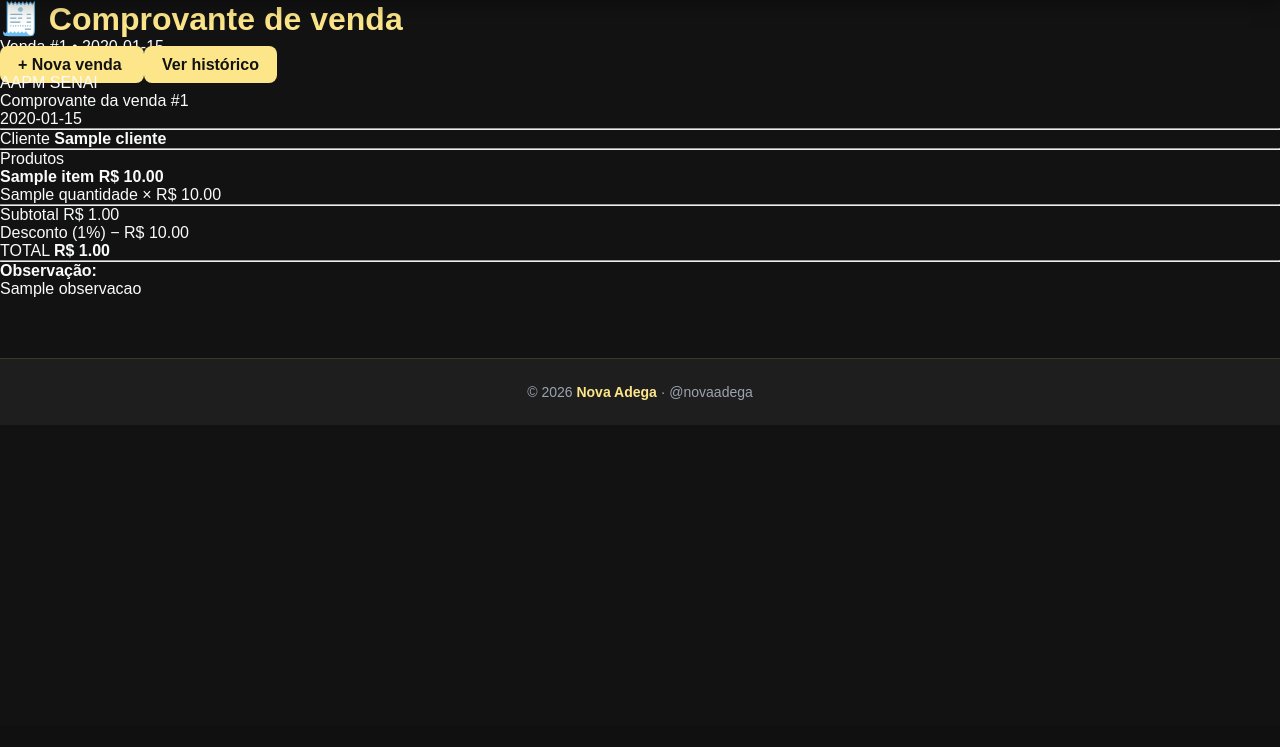
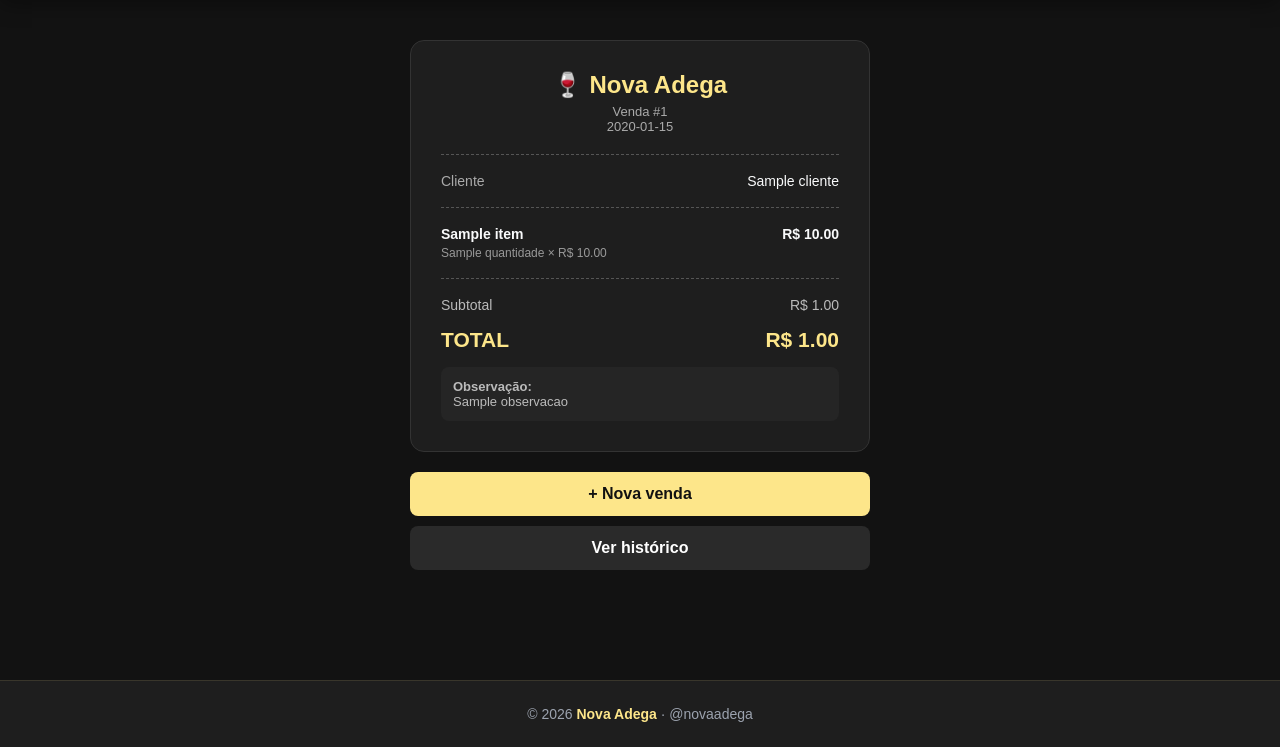
Before and after one commit to Jessy-Lima/Nova-Adega, a FastAPI app: template app/templates/pdv/comprovante.html in a window 1280 px wide. Shown: the part 75-822 px from the top of the page. Before the commit the page ends 500 px from the top, so only its background shows below. Run offline with FastAPI, Linux system fonts and the light colour scheme; the template is opened without the code that fills it: most values are stand-ins (such as "Sample title", 1, 10 or a date in 2020).

Commit message:
refactor: ajustar lógica de usuário e melhorar o layout do comprovante de venda

```diff
--- a/app/templates/pdv/comprovante.html
+++ b/app/templates/pdv/comprovante.html
@@ -1,109 +1,168 @@
 {% extends "base.html" %}
 
-
 {% block title %}
-
 Comprovante #{{ venda.id }} — Nova Adega
-
 {% endblock %}
-
 
 {% block styles %}
 
-<!-- <link rel="stylesheet" href="/static/CSS/pdv.css"> -->
+<style>
+
+    .comprovante-container {
+        width: 100%;
+        max-width: 500px;
+        margin: 40px auto;
+        padding: 0 20px 50px;
+    }
+
+    .cupom {
+        background: #1e1e1e;
+        border: 1px solid #333;
+        border-radius: 14px;
+        padding: 30px;
+        color: #f9fafb;
+    }
+
+    .titulo {
+        text-align: center;
+        font-size: 24px;
+        font-weight: 700;
+        color: #fde68a;
+        margin-bottom: 5px;
+    }
+
+    .subtitulo {
+        text-align: center;
+        color: #aaa;
+        font-size: 13px;
+        margin-bottom: 20px;
+    }
+
+    .linha-sep {
+        border: none;
+        border-top: 1px dashed #555;
+        margin: 18px 0;
+    }
+
+    .cliente {
+        display: flex;
+        justify-content: space-between;
+        gap: 20px;
+        font-size: 14px;
+    }
+
+    .cliente span:first-child {
+        color: #aaa;
+    }
+
+    .item {
+        margin-bottom: 15px;
+    }
+
+    .item-linha {
+        display: flex;
+        justify-content: space-between;
+        gap: 15px;
+        font-size: 14px;
+    }
+
+    .item-nome {
+        font-weight: 600;
+    }
+
+    .item-subtotal {
+        font-weight: 600;
+        white-space: nowrap;
+    }
+
+    .item-desc {
+        color: #999;
+        font-size: 12px;
+        margin-top: 4px;
+    }
+
+    .total-linha {
+        display: flex;
+        justify-content: space-between;
+        font-size: 14px;
+        margin-bottom: 8px;
+        color: #bbb;
+    }
+
+    .total-final {
+        display: flex;
+        justify-content: space-between;
+        font-size: 21px;
+        font-weight: 800;
+        color: #fde68a;
+        margin-top: 15px;
+    }
+
+    .observacao {
+        margin-top: 15px;
+        padding: 12px;
+        background: #252525;
+        border-radius: 8px;
+        font-size: 13px;
+        color: #bbb;
+    }
+
+    .botoes {
+        margin-top: 20px;
+        display: flex;
+        flex-direction: column;
+        gap: 10px;
+    }
+
+    .btn {
+        display: block;
+        text-align: center;
+        padding: 13px;
+        border-radius: 8px;
+        font-weight: 700;
+        text-decoration: none;
+    }
+
+    .btn-nova {
+        background: #fde68a;
+        color: #111;
+    }
+
+    .btn-hist {
+        background: #2a2a2a;
+        color: #fff;
+    }
+
+    .btn:hover {
+        opacity: 0.9;
+    }
+
+</style>
 
 {% endblock %}
 
 
 {% block content %}
 
+<main class="comprovante-container">
 
-<main class="pdv-container">
+    <div class="cupom">
 
+        <!-- CABEÇALHO -->
 
-    <!-- CABEÇALHO -->
-
-    <div class="pdv-page-header">
-
-
-        <div>
-
-            <h1>
-                🧾 Comprovante de venda
-            </h1>
-
-            <p>
-
-                Venda #{{ venda.id }}
-
-                •
-
-                {{ venda.criado_em.strftime('%d/%m/%Y %H:%M') }}
-
-            </p>
-
+        <div class="titulo">
+            🍷 Nova Adega
         </div>
 
+        <div class="subtitulo">
 
-        <div class="pdv-page-actions">
+            Venda #{{ venda.id }}
 
+            <br>
 
-            <a
-                href="/pdv"
-                class="btn btn-primary"
-            >
-
-                + Nova venda
-
-            </a>
-
-
-            <a
-                href="/pdv/historico"
-                class="btn btn-secondary"
-            >
-
-                Ver histórico
-
-            </a>
-
-
-        </div>
-
-
-    </div>
-
-
-    <!-- CUPOM -->
-
-    <section class="cupom">
-
-
-        <!-- CABEÇALHO DO CUPOM -->
-
-        <div class="cupom-header">
-
-
-            <div class="cupom-titulo">
-
-                AAPM SENAI
-
-            </div>
-
-
-            <div class="cupom-subtitulo">
-
-                Comprovante da venda #{{ venda.id }}
-
-            </div>
-
-
-            <div class="cupom-data">
-
+            {% if venda.criado_em %}
                 {{ venda.criado_em.strftime('%d/%m/%Y %H:%M') }}
-
-            </div>
-
+            {% endif %}
 
         </div>
 
@@ -113,77 +172,23 @@ Comprovante #{{ venda.id }} — Nova Adega
 
         <!-- CLIENTE -->
 
-        {% if venda.cliente %}
+        <div class="cliente">
 
-
-        <div class="cupom-info">
-
+            <span>Cliente</span>
 
             <span>
 
-                Cliente
+                {% if venda.cliente %}
+
+                    {{ venda.cliente.nome }}
+
+                {% else %}
+
+                    Sem identificação
+
+                {% endif %}
 
             </span>
-
-
-            <strong>
-
-                {{ venda.cliente.nome }}
-
-            </strong>
-
-
-        </div>
-
-
-        {% if venda.cliente.is_associado %}
-
-
-        <div class="cupom-info desconto-positivo">
-
-
-            <span>
-
-                Associado
-
-            </span>
-
-
-            <strong>
-
-                ✓ {{ venda.desconto_percentual|int }}% de desconto
-
-            </strong>
-
-
-        </div>
-
-
-        {% endif %}
-
-
-        <hr class="linha-sep">
-
-
-        {% else %}
-
-
-        <div class="cupom-info">
-
-
-            <span>
-
-                Cliente
-
-            </span>
-
-
-            <strong>
-
-                Balcão
-
-            </strong>
-
 
         </div>
 
@@ -191,61 +196,37 @@ Comprovante #{{ venda.id }} — Nova Adega
         <hr class="linha-sep">
 
 
-        {% endif %}
-
-
-        <!-- ITENS -->
-
-        <div class="cupom-section-title">
-
-            Produtos
-
-        </div>
-
+        <!-- PRODUTOS -->
 
         {% for item in venda.itens %}
 
+        <div class="item">
 
-        <div class="cupom-item">
+            <div class="item-linha">
 
+                <span class="item-nome">
+                    {{ item.produto_nome }}
+                </span>
 
-            <div class="cupom-item-topo">
-
-
-                <strong>
-
-                    {{ item.produto_nome }}
-
-                </strong>
-
-
-                <strong>
+                <span class="item-subtotal">
 
                     R$
                     {{ "%.2f"|format(item.subtotal) }}
 
-                </strong>
-
+                </span>
 
             </div>
 
 
-            <div class="cupom-item-desc">
-
+            <div class="item-desc">
 
                 {{ item.quantidade }}
-
                 ×
-
-                R$
-                {{ "%.2f"|format(item.preco_unitario) }}
-
+                R$ {{ "%.2f"|format(item.preco_unitario) }}
 
             </div>
 
-
         </div>
-
 
         {% endfor %}
 
@@ -253,74 +234,32 @@ Comprovante #{{ venda.id }} — Nova Adega
         <hr class="linha-sep">
 
 
-        <!-- TOTAIS -->
+        <!-- SUBTOTAL -->
 
-        <div class="cupom-total-linha">
-
+        <div class="total-linha">
 
             <span>
-
                 Subtotal
-
             </span>
 
-
             <span>
-
-                R$
-                {{ "%.2f"|format(venda.total_bruto) }}
-
+                R$ {{ "%.2f"|format(venda.total_bruto) }}
             </span>
-
 
         </div>
 
 
-        {% if venda.desconto_valor > 0 %}
+        <!-- TOTAL -->
 
-
-        <div class="cupom-total-linha desconto-positivo">
-
+        <div class="total-final">
 
             <span>
-
-                Desconto
-                ({{ venda.desconto_percentual|int }}%)
-
+                TOTAL
             </span>
 
-
             <span>
-
-                − R$
-                {{ "%.2f"|format(venda.desconto_valor) }}
-
+                R$ {{ "%.2f"|format(venda.total_liquido) }}
             </span>
-
-
-        </div>
-
-
-        {% endif %}
-
-
-        <div class="cupom-total-final">
-
-
-            <span>
-
-                TOTAL
-
-            </span>
-
-
-            <strong>
-
-                R$
-                {{ "%.2f"|format(venda.total_liquido) }}
-
-            </strong>
-
 
         </div>
 
@@ -329,37 +268,42 @@ Comprovante #{{ venda.id }} — Nova Adega
 
         {% if venda.observacao %}
 
+        <div class="observacao">
 
-        <hr class="linha-sep">
+            <strong>Observação:</strong>
 
+            <br>
 
-        <div class="cupom-observacao">
-
-
-            <strong>
-
-                Observação:
-
-            </strong>
-
-
-            <p>
-
-                {{ venda.observacao }}
-
-            </p>
-
+            {{ venda.observacao }}
 
         </div>
 
-
         {% endif %}
 
+    </div>
 
-    </section>
 
+    <!-- BOTÕES -->
+
+    <div class="botoes">
+
+        <a
+            href="/pdv/"
+            class="btn btn-nova"
+        >
+            + Nova venda
+        </a>
+
+
+        <a
+            href="/movimentacoes/"
+            class="btn btn-hist"
+        >
+            Ver histórico
+        </a>
+
+    </div>
 
 </main>
 
-
 {% endblock %}
```
Also changed, not shown: app/controllers/pdv_controller.py (+30 -6 lines).
